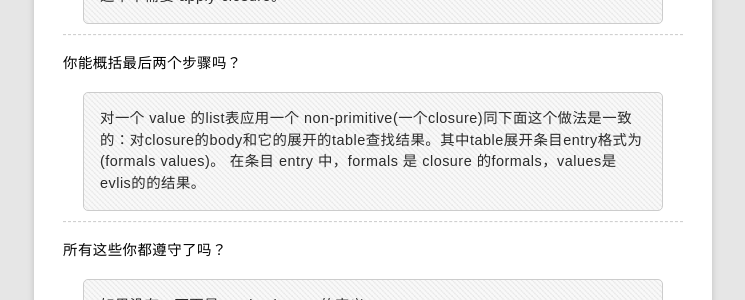
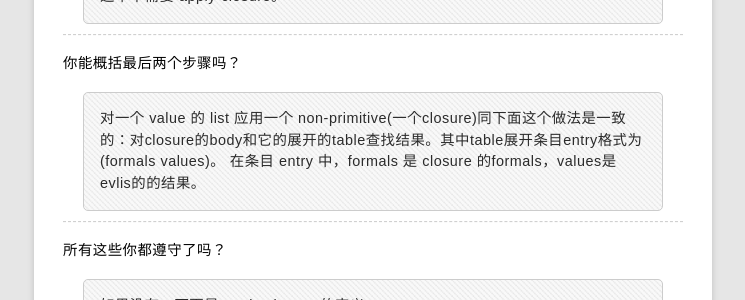
Before and after one commit to rhuichao/uternet.github.io, a Jekyll site: the page built from TLS/10.md, in a window 1280 px wide and 900 px high, scrolled down 14975 px. Shown: the part 150-450 px from the top of the window, without its empty margins (267-1012 px from the left). Built offline with Jekyll 4.4.1, drawn with Linux system fonts in a browser that asks for light colours; some web fonts are replaced; Markdown is read by kramdown in place of the engine named in the settings; some of the changed text lies outside the part shown.

Commit message:
new document posted

```diff
--- a/TLS/10.md
+++ b/TLS/10.md
@@ -4,7 +4,7 @@
 ---
 
 -------------
-entry条目 是由list表组成的 pair 对，pair 对的第一个list表是集合 set。另外，两个list表的长度必须是相同的。举出几个 entry条目 的例子。
+entry条目 是由 list 组成的  pair ， pair 的第一个 list 是 set 。另外，两个 list 的长度必须是相同的。举出几个 entry条目 的例子。
 
 >例如
 `((appetizer entree beverage) (pate boeuf vin)`
@@ -846,7 +846,7 @@
 
 你能概括最后两个步骤吗？
 
->对一个 value 的list表应用一个 non-primitive(一个closure)同下面这个做法是一致的：对closure的body和它的展开的table查找结果。其中table展开条目entry格式为(formals values)。 在条目 entry 中，formals 是 closure 的formals，values是 evlis的的结果。
+>对一个 value 的 list 应用一个 non-primitive(一个closure)同下面这个做法是一致的：对closure的body和它的展开的table查找结果。其中table展开条目entry格式为(formals values)。 在条目 entry 中，formals 是 closure 的formals，values是 evlis的的结果。
 
 -------------
 
```
